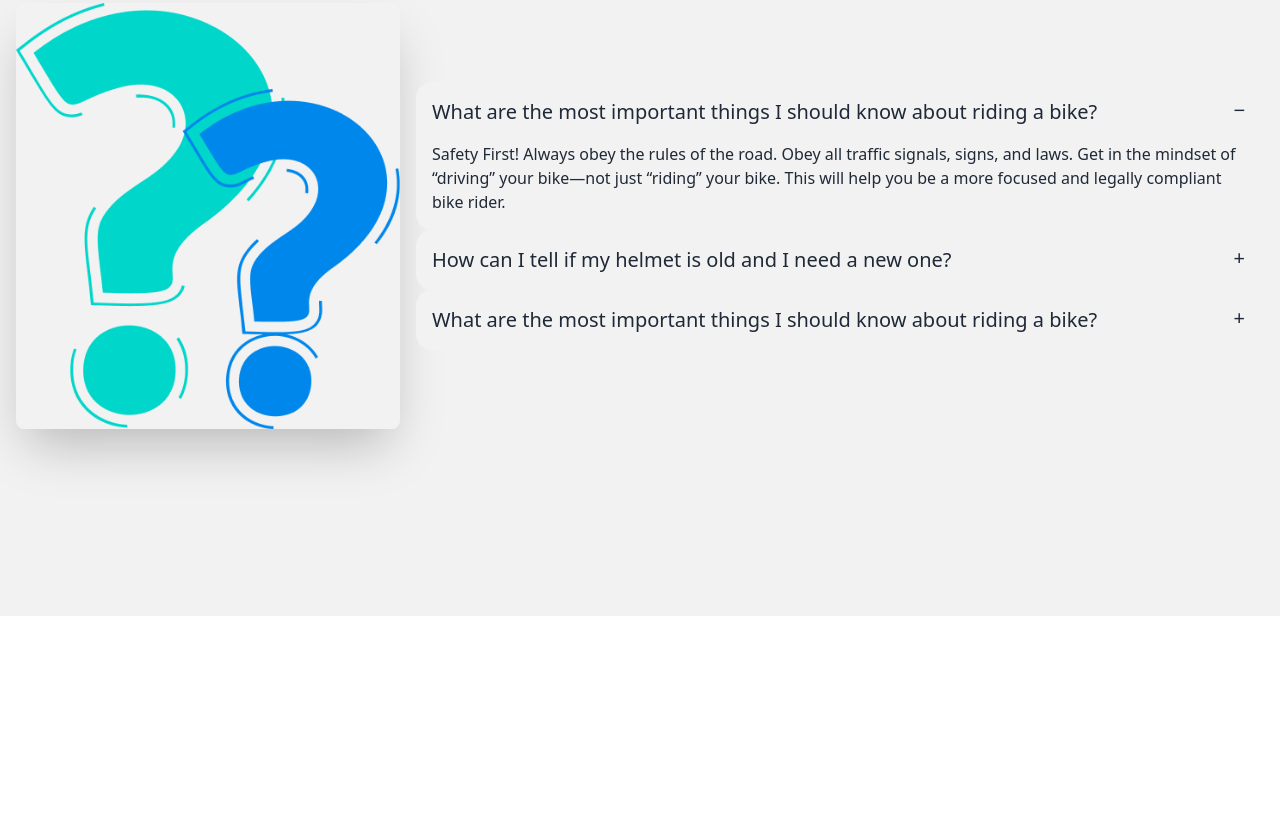
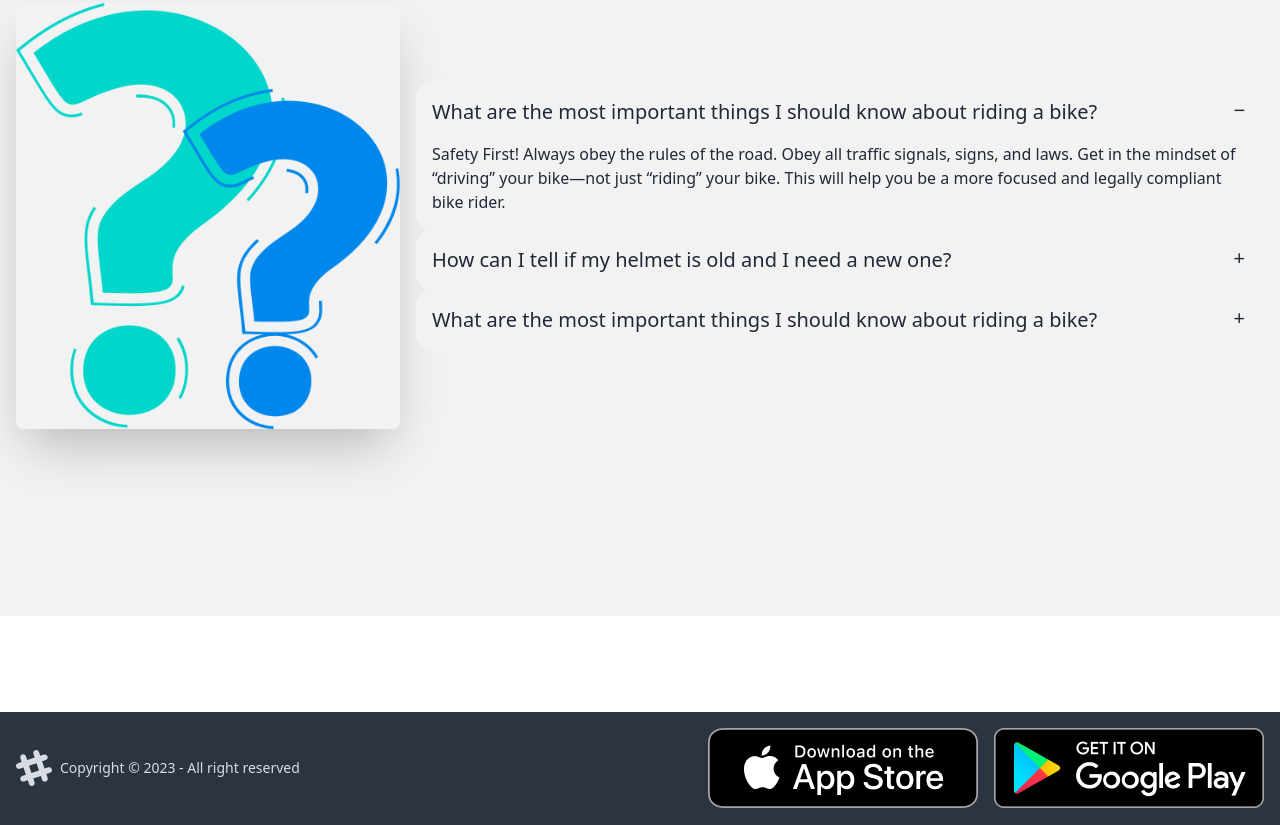
Before and after one commit to mehediprogrammar/Biker-zone-withdaisykhala, a plain HTML site: page index.html in a window 1280 px wide. Shown: the part 3198-4023 px from the top of the page. Before the commit the page ends 3910 px from the top, so only its background shows below. Drawn offline with nearby package versions, Linux system fonts and the light colour scheme.

Commit message:
added footer section

```diff
--- a/index.html
+++ b/index.html
@@ -311,6 +311,15 @@
         </div>
       </section>
        </main>
-
+       <footer class="footer items-center p-4 bg-neutral text-neutral-content">
+        <div class="items-center grid-flow-col">
+          <svg width="36" height="36" viewBox="0 0 24 24" xmlns="http://www.w3.org/2000/svg" fill-rule="evenodd" clip-rule="evenodd" class="fill-current"><path d="M22.672 15.226l-2.432.811.841 2.515c.33 1.019-.209 2.127-1.23 2.456-1.15.325-2.148-.321-2.463-1.226l-.84-2.518-5.013 1.677.84 2.517c.391 1.203-.434 2.542-1.831 2.542-.88 0-1.601-.564-1.86-1.314l-.842-2.516-2.431.809c-1.135.328-2.145-.317-2.463-1.229-.329-1.018.211-2.127 1.231-2.456l2.432-.809-1.621-4.823-2.432.808c-1.355.384-2.558-.59-2.558-1.839 0-.817.509-1.582 1.327-1.846l2.433-.809-.842-2.515c-.33-1.02.211-2.129 1.232-2.458 1.02-.329 2.13.209 2.461 1.229l.842 2.515 5.011-1.677-.839-2.517c-.403-1.238.484-2.553 1.843-2.553.819 0 1.585.509 1.85 1.326l.841 2.517 2.431-.81c1.02-.33 2.131.211 2.461 1.229.332 1.018-.21 2.126-1.23 2.456l-2.433.809 1.622 4.823 2.433-.809c1.242-.401 2.557.484 2.557 1.838 0 .819-.51 1.583-1.328 1.847m-8.992-6.428l-5.01 1.675 1.619 4.828 5.011-1.674-1.62-4.829z"></path></svg>
+          <p>Copyright © 2023 - All right reserved</p>
+        </div>
+        <div class="grid-flow-col gap-4 md:place-self-center md:justify-self-end">
+              <img src="images/others/ios.png" alt="">
+              <img src="images/others/android.png" alt="">
+        </div>
+      </footer>
 </body>
 </html>
```
